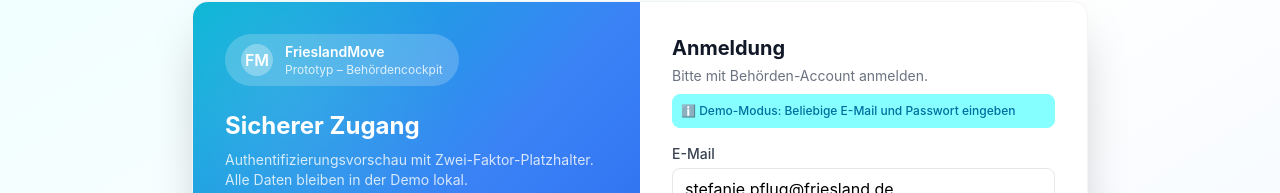
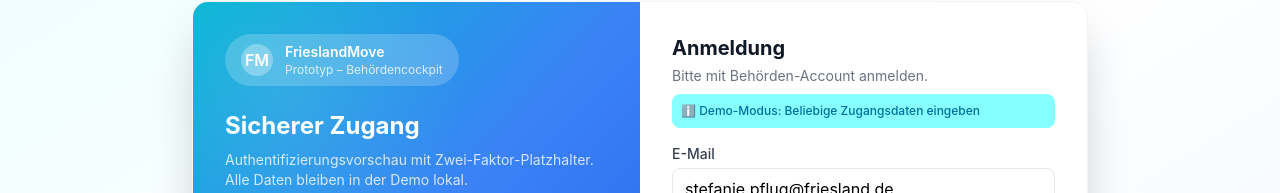
Before and after one commit to Dreiwerk/frieslandmove, a Next.js app: page / in a window 1280 px wide. Shown: the part 161-354 px from the top of the page. Built offline with nearby package versions, Linux system fonts and the light colour scheme.

Commit message:
Aktualisiere Demo-Modus-Hinweis für Benutzerfreundlichkeit

```diff
--- a/src/app/page.tsx
+++ b/src/app/page.tsx
@@ -184,7 +184,7 @@
             <p className="text-sm text-gray-500 mb-2">Bitte mit Behörden-Account anmelden.</p>
             <div className="mb-4 p-2 bg-cyan-50 border border-cyan-100 rounded-lg">
               <p className="text-xs text-cyan-700 font-medium">
-                ℹ️ Demo-Modus: Beliebige E-Mail und Passwort eingeben
+                ℹ️ Demo-Modus: Beliebige Zugangsdaten eingeben
               </p>
             </div>
             <form className="space-y-4" onSubmit={handleLogin}>
```
